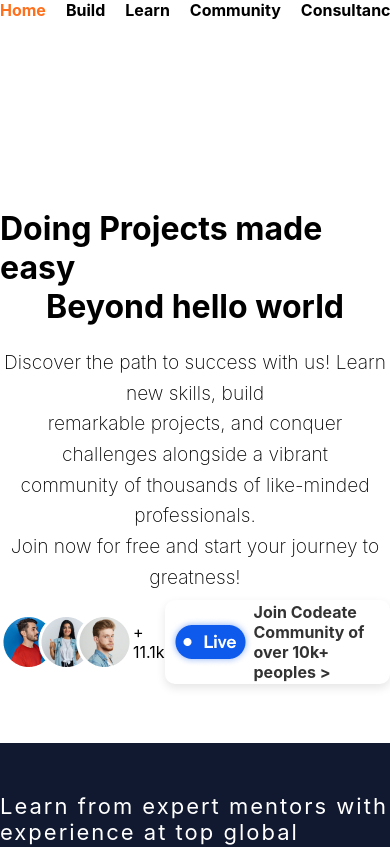
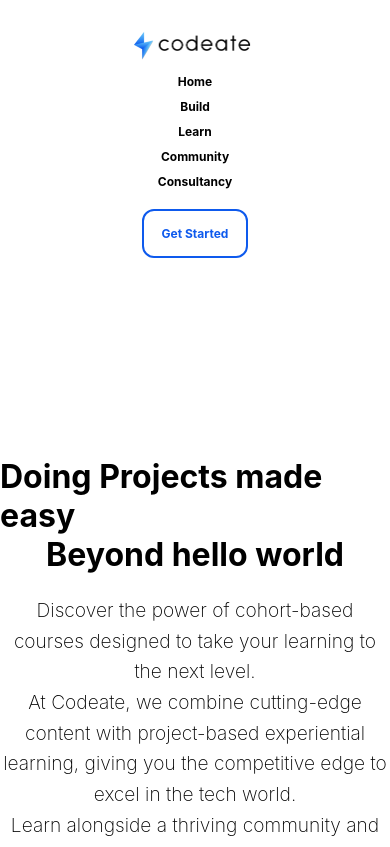
Before and after one commit to itskdhere/codeate-2025, a React (Create React App) app in the folder client/: page / in a window 390 px wide. Shown: the top 847 px of the page. Built offline with nearby package versions, Linux system fonts and the light colour scheme.

Commit message:
Nav is made responsive

```diff
--- a/client/src/App.css
+++ b/client/src/App.css
@@ -7,7 +7,7 @@
 .nav-bar {
   background-color: white;
   display: grid;
-
+  margin-top: 20px;
   grid-auto-flow: column;
   align-items: center;
   justify-content: space-between;
@@ -24,7 +24,7 @@
   grid-auto-flow: column;
   list-style-type: none;
   gap: 20px;
-  margin-right: 30px;
+  margin: 20px;
   text-decoration: none;
 }
 
@@ -35,17 +35,17 @@
   font-weight: bold;
 }
 .nav-address li:hover {
-  color: #ff6f1c;
+  /* color: #ff6f1c; */
   font-weight: bold;
 }
 
 .nav-address a {
   text-decoration: none;
-  color: #000;
+  color: #000000;
 }
 
 .nav-address a:hover {
-  color: #ff6f1c;
+  color: #0E5AED;
 }
 
 
@@ -57,4 +57,100 @@
   z-index: 1;
   width: 100%;
   background-color: white;
+
 }
+
+.nav-address{
+  margin-right: 30px;
+  display: flex;
+  align-items: center;
+
+}
+.logo_here{
+  margin-left: 20px;
+}
+
+.getStarted {
+  background-color: white; /* Card background */
+  border: 2px solid #0E5AED; /* Border color */
+  border-radius: 12px;
+  color: #0E5AED;
+  margin-left: 100px;
+}
+
+.nav-address a p{
+  color: #0E5AED;
+  margin: 10px;
+}
+
+
+@media (max-width: 1024px) {
+  .nav-bar {
+    grid-auto-flow: row; /* Stack items vertically on smaller screens */
+    justify-content: center;
+    text-align: center;
+    padding: 20px;
+  }
+
+  .logo_here {
+    margin: 0 auto; /* Center logo */
+  }
+
+  .nav-address {
+    margin: 10px 0;
+    gap: 10px;
+    display: flex;
+    flex-wrap: wrap; /* Wrap menu items on smaller screens */
+    justify-content: center;
+  }
+
+  .getStarted {
+    margin: 10px auto; /* Center the button */
+  }
+}
+
+@media (max-width: 768px) {
+  .nav-bar {
+    padding: 15px;
+  }
+
+  .logo_here img {
+    max-width: 60%; /* Reduce logo size */
+  }
+
+  .nav-address {
+    gap: 8px;
+    margin: 10px 0;
+    font-size: 14px; /* Reduce font size */
+  }
+
+  .getStarted {
+    padding: 8px 12px;
+    font-size: 14px; /* Adjust button size */
+  }
+}
+
+@media (max-width: 480px) {
+  .nav-bar {
+    padding: 10px;
+  }
+
+  .logo_here img {
+    max-width: 50%; /* Further reduce logo size */
+  }
+
+  .nav-address {
+    flex-direction: column; /* Stack menu items vertically */
+    align-items: center;
+    gap: 10px;
+  }
+
+  .nav-address li {
+    font-size: 12px; /* Adjust font size for small screens */
+  }
+
+  .getStarted {
+    font-size: 12px;
+    padding: 5px 8px;
+  }
+}
--- a/client/src/App.js
+++ b/client/src/App.js
@@ -12,14 +12,14 @@
 function App() {
   return (
     <Router>
-      <div >
+      <div className='all'>
         {/* Navigation Menu */}
 
         <div className='nav-bar'>
         <div className='logo_here'> {/*This div is for putting the logo of luminere*/}
           <img src={logo} alt='logo' />
         </div>
-       <div> {/*This div is for putting the menus of the navigation*/}
+       <div className=''> {/*This div is for putting the menus of the navigation*/}
        <nav>
           <ul class='nav-address'>
             <li style={{color:'white'}}><Link to="/">Home</Link></li>
@@ -27,9 +27,9 @@
             <li><Link to="/learn">Learn</Link></li>
             <li><Link to="/community">Community</Link></li>
             <li><Link to="/consultancy">Consultancy</Link></li>
-            <li>
+            <li className='getStarted'>
               <Link to="#">
-                Get Started
+                <p>Get Started</p>
               </Link>
             </li>
 
--- a/client/src/pages/Card.js
+++ b/client/src/pages/Card.js
@@ -13,16 +13,21 @@
             </div>
             <div className='right'>
                 <h2 >Learn</h2>
-                <p>Lorem ipsum dolor sit amet consectetur. Velit <br/> nunc elementum porta vitae porta. Neque <br/>non fermentum egestas sit nunc. Laoreet <br/>lacus tempus mollis ultrices amet viverra sit <br/>ultrices massa. At turpis a sit nulla id diam. <br/>Quam amet morbi a risus eget.</p>
-                <h3>Learn More</h3>
+                <p></p>
+                <h3>Elevate Your Skills with Experiential Learning.</h3>
+                <p><br/>Discover the power of cohort-based courses designed to take your <br/>learning to the next level. At Codeate, we combine cutting-edge content <br/>with project-based experiential learning, giving you the competitive <br/>edge to excel in the tech world. Learn alongside a thriving <br/>community and turn knowledge into real-world expertise.</p>
+                <h3><br/>Learn More</h3>
             </div>
             </div>
 
             <div className='learn'>
                 <div className='left'>
                 <h2>Build</h2>
-                <p>Lorem ipsum dolor sit amet consectetur. Velit <br/> nunc elementum porta vitae porta. Neque <br/>non fermentum egestas sit nunc. Laoreet <br/>lacus tempus mollis ultrices amet viverra sit <br/>ultrices massa. At turpis a sit nulla id diam. <br/>Quam amet morbi a risus eget.</p>
-                <h3>Learn More</h3>
+                <p></p>
+                <h3>AI-Powered Projects. Real-World Skills. Certified Success.
+</h3>
+                <p><br/>Unleash your potential with our AI-powered Build program,<br/> designed to offer personalized, project-based learning in <br/>the most industry-relevant tech stacks. Gain hands-on experience, <br/>validate your expertise with impactful certifications, and elevate <br/>your career with the future of learning—powered by AI.</p>
+                <h3><br/>Learn More</h3>
                 </div>
                 <div className='right'>
                     <img src={buildCard} alt='card'/>
@@ -35,8 +40,12 @@
             </div>
             <div className='right'>
                 <h2>Community</h2>
-                <p>Lorem ipsum dolor sit amet consectetur. Velit <br/> nunc elementum porta vitae porta. Neque <br/>non fermentum egestas sit nunc. Laoreet <br/>lacus tempus mollis ultrices amet viverra sit <br/>ultrices massa. At turpis a sit nulla id diam. <br/>Quam amet morbi a risus eget.</p>
-                <h3>Learn More</h3>
+                <p></p>
+                <h3>Your Gateway to an AI-Powered Career.
+</h3>
+                <p><br/>
+                Join a professional community that bridges the gap between learning<br/> and industry. Collaborate with peers, gain direct exposure to real-world<br/> projects, and stay ahead with AI-driven insights and workshops.<br/> Build your network, sharpen your skills.<br/> And get ready for the career of tomorrow, today.</p>
+                <h3><br/>Learn More</h3>
             </div>
             </div>
         </div>
--- a/client/src/pages/Home.css
+++ b/client/src/pages/Home.css
@@ -5,7 +5,6 @@
 
 .Home-s1 {
 
-     /* height: 90vh;   */
      width: 100vw;
      margin-top: 20vh;
      margin-bottom: 7vh;
@@ -15,8 +14,6 @@
     align-items: center;
 }
 .Home-s1-p1 {
-    /* height: 90vh;*/
-    /* width: 100vw;*/
     display: flex;
     flex-direction: column;
     align-items: center;
@@ -77,7 +74,7 @@
     border-radius: 10px;
     box-shadow: 0 4px 10px rgba(0, 0, 0, 0.1);
     max-width: 500px;
-    /* margin: 20px auto; */
+    margin: 20px auto;
     font-size: 1rem;
     color: #333;
 }
@@ -85,5 +82,6 @@
 
 
 .Home-s1-p3-section p {
-    font-weight: bold; /* Optional: Emphasize text */
+    font-weight: bold;
+
 }
--- a/client/src/pages/Home.js
+++ b/client/src/pages/Home.js
@@ -41,7 +41,7 @@
                 ))}
 
             </div>
-            <div className="Home-s1-p2"> <p>Discover the path to success with us! Learn new skills, build <br/> remarkable projects, and conquer challenges alongside a vibrant <br/> community of thousands of like-minded professionals.<br/>  Join now for free and start your journey to greatness!</p></div>
+            <div className="Home-s1-p2"> <p>Discover the power of cohort-based courses designed to take your learning to the next level. <br/>At Codeate, we combine cutting-edge content with project-based experiential learning, giving you the competitive edge to excel in the tech world.<br/> Learn alongside a thriving community and turn knowledge into real-world expertise.</p></div>
             <div className="Home-s1-p3">
             <img src={PeoplesGrp} alt="PeoplesGrp"/>
             <p>+ 11.1k</p>
```
